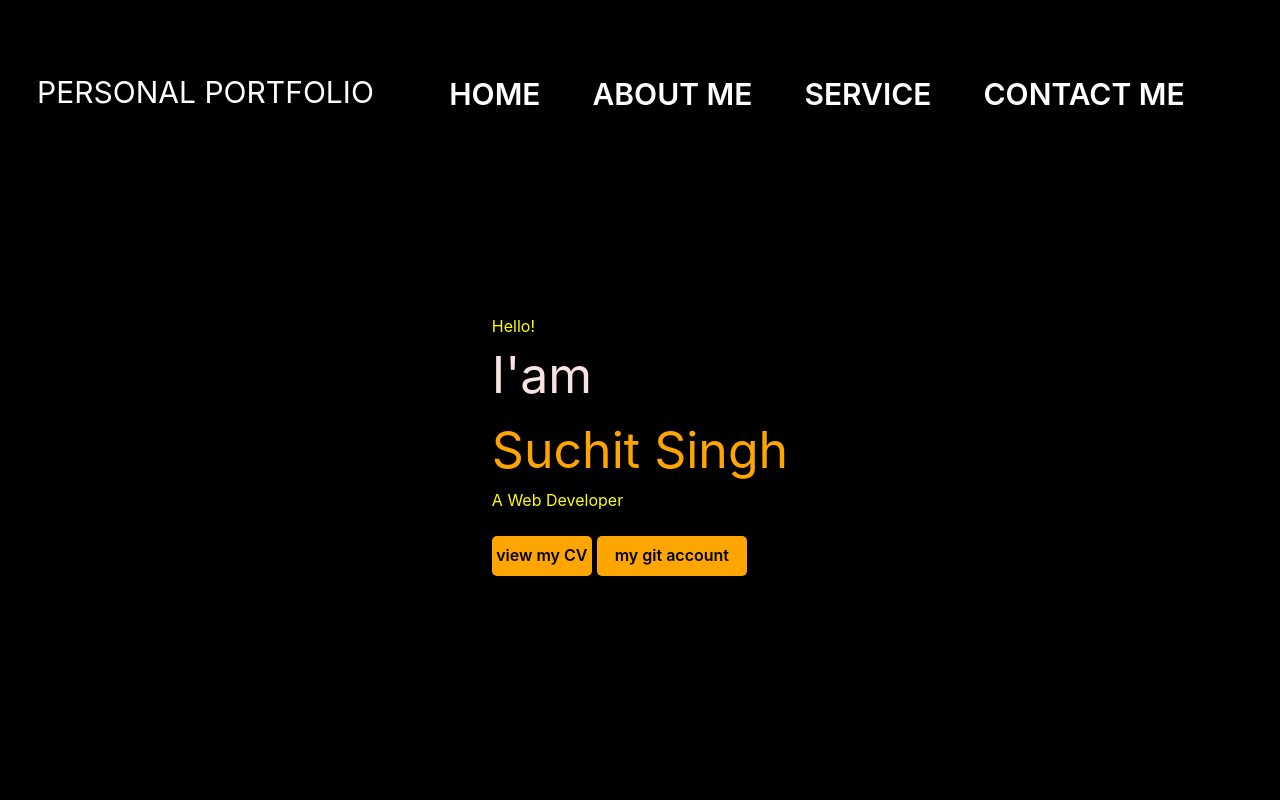
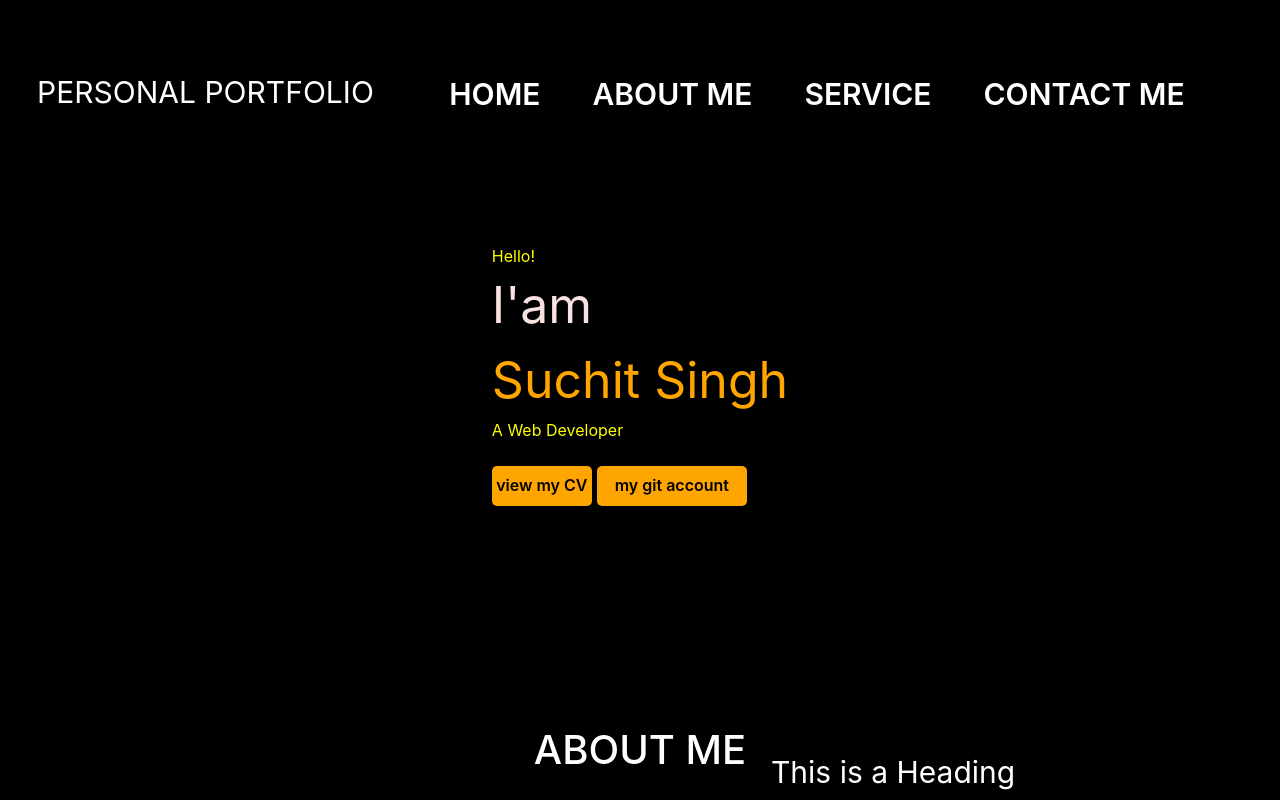
Before and after one commit to Amitrawat4532/portfolio, a Next.js app: page / in a window 1280 px wide. Shown: the top 800 px of the page. Built offline with nearby package versions, Linux system fonts and the light colour scheme.

Commit message:
home page

```diff
--- a/Component/Homepage.js
+++ b/Component/Homepage.js
@@ -8,12 +8,12 @@ const Homepage = () => {
       <Flex
         // bgImg="url('/Images/bg.jpg')"
         bgColor="black"
-        height="105vh"
+        height="90vh"
         width="100%"
         alignItems="center"
         // position="relative"
 
-        pt="50px"
+        pt="30px"
       >
         {/* Detail container */}
         <Flex
--- a/Component/Navbar.js
+++ b/Component/Navbar.js
@@ -94,7 +94,7 @@ const Navbar = () => {
           display={["flex", "flex", "none", "none"]}
           color="orange"
           background="tranparent"
-          fontSize="30px"
+          fontSize="45px"
         />
 
         <Drawer
```
